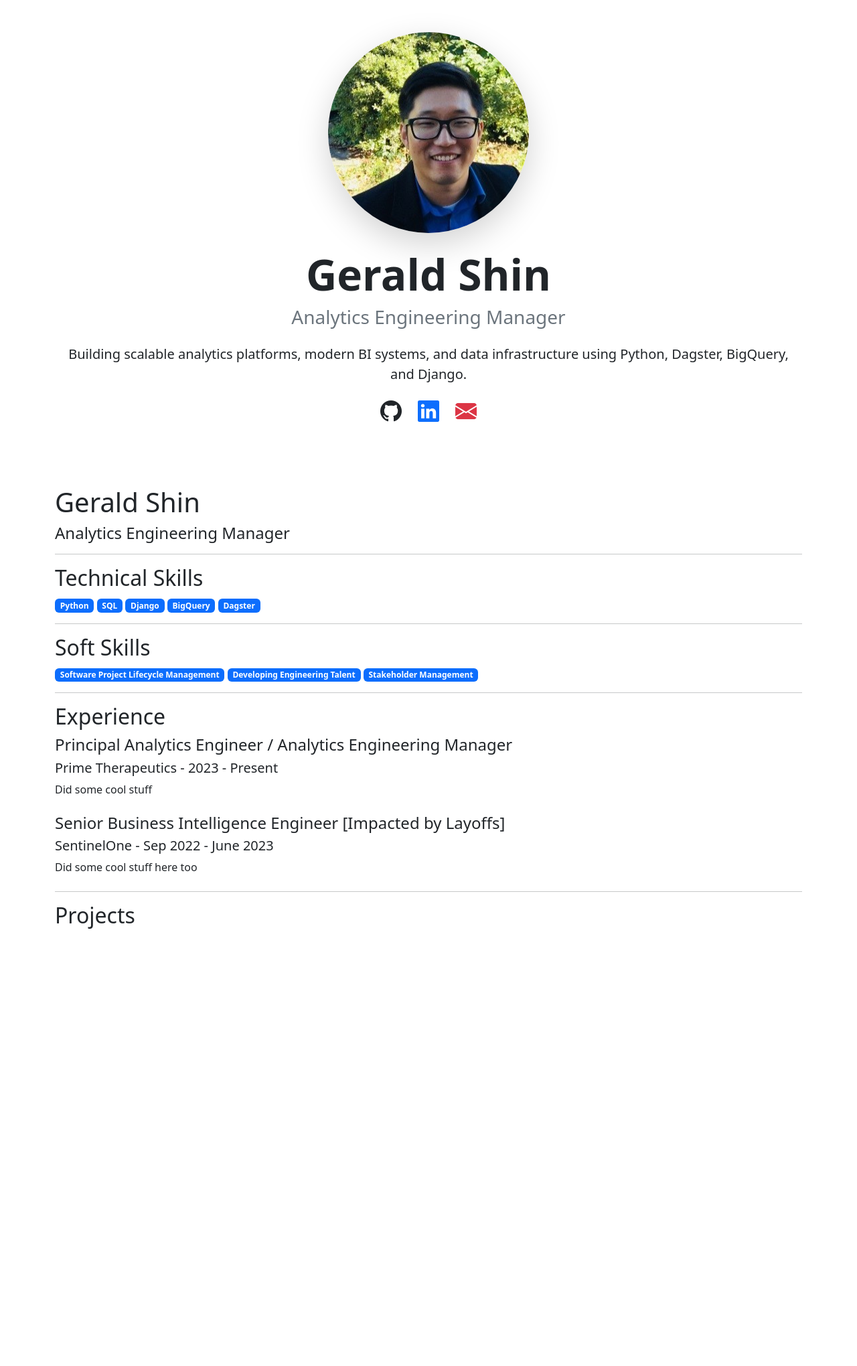
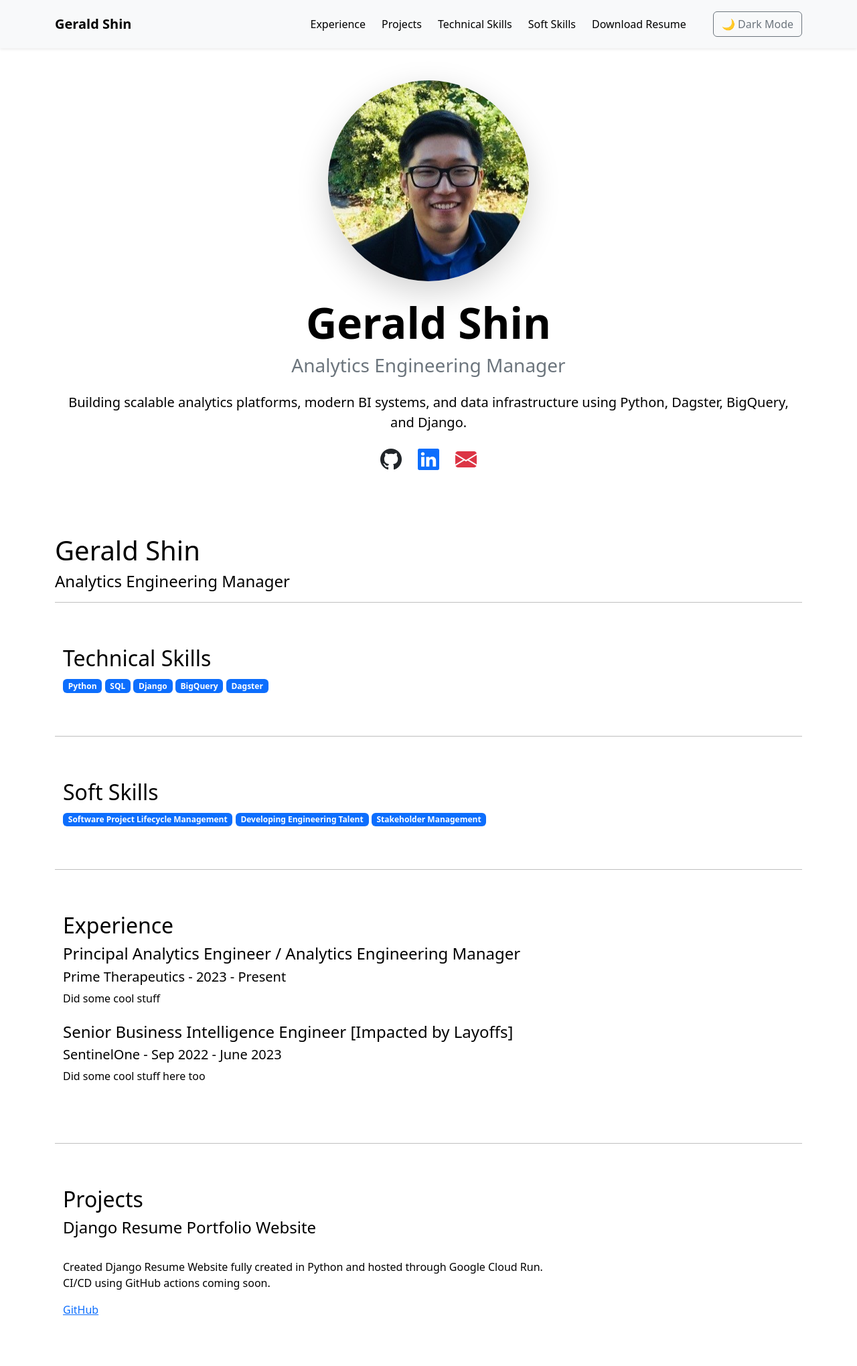
Before and after one commit to GeraldShin/Django-Resume-Website, a Django app: page / in a window 1280 px wide. Shown: the whole page at 67% size. Before the commit the page ends 1387 px from the top, so only its background shows below. Run offline with Django 5.2, Linux system fonts and the light colour scheme.

Commit message:
Adding a lot of extra stuff into the html templates. Just messing around here. But found out that light mode and dark mode are actually pretty easy to add.

```diff
--- a/portfolio/data/resume_data.json
+++ b/portfolio/data/resume_data.json
@@ -18,5 +18,11 @@
       "description": "Did some cool stuff here too"
     }
   ],
-  "projects": []
+  "projects": [
+    {
+      "name" : "Django Resume Portfolio Website",
+      "description" : "Created Django Resume Website fully created in Python and hosted through Google Cloud Run.\nCI/CD using GitHub actions coming soon.",
+      "github_url" : "https://github.com/GeraldShin/resumewebsite"
+    }
+  ]
 }
--- a/portfolio/templates/portfolio/home.html
+++ b/portfolio/templates/portfolio/home.html
@@ -1,4 +1,28 @@
 {% load static %}
+
+
+<nav class="navbar navbar-expand-lg navbar-light bg-light sticky-top shadow-sm py-3">
+    <div class="container">
+        <a class="navbar-brand fw-bold me-5" href="#home">Gerald Shin</a>
+
+        <div class="d-flex align-items-center gap-4">
+            <a class="nav-link d-inline-block" href="#experience">Experience</a>
+            <a class="nav-link d-inline-block" href="#projects">Projects</a>
+            <a class="nav-link d-inline-block" href="#technical skills">Technical Skills</a>
+            <a class="nav-link d-inline-block" href="#soft skills">Soft Skills</a>
+            <a class="nav-link d-inline-block" href="{% static 'files/GeraldShinResume_v4.6.pdf' %}" download>
+                Download Resume
+            </a>
+            <button
+                id="theme-toggle"
+                class="btn btn-outline-secondary ms-3"
+            >
+                🌙 Dark Mode
+            </button>
+        </div>
+    </div>
+</nav>
+
 
 <section class="container py-5">
 
@@ -65,6 +89,46 @@
 <!DOCTYPE html>
 <html>
 <head>
+    <style>
+
+    body {
+        transition: background-color 0.3s, color 0.3s;
+    }
+
+    body.light-mode {
+        background-color: white;
+        color: black;
+    }
+
+    body.dark-mode {
+        background-color: #121212;
+        color: white;
+    }
+
+    .dark-mode .card {
+        background-color: #1e1e1e;
+        color: white;
+    }
+
+    .dark-mode .navbar {
+        background-color: #1e1e1e !important;
+    }
+
+    .dark-mode a {
+        color: #90caf9;
+    }
+
+    </style>
+
+    <style>
+    html {
+        scroll-behavior: smooth;
+    }
+
+    section {
+        scroll-margin-top: 80px;
+    }
+    </style>
 
     <style>
 
@@ -92,16 +156,52 @@
     >
 </head>
 
+<script>
+
+const toggleButton = document.getElementById("theme-toggle");
+
+const savedTheme = localStorage.getItem("theme");
+
+if (savedTheme) {
+    document.body.className = savedTheme;
+} else {
+    document.body.className = "light-mode";
+}
+
+toggleButton.addEventListener("click", () => {
+
+    if (document.body.classList.contains("light-mode")) {
+
+        document.body.classList.remove("light-mode");
+        document.body.classList.add("dark-mode");
+
+        localStorage.setItem("theme", "dark-mode");
+
+        toggleButton.innerText = "☀️ Light Mode";
+
+    } else {
+
+        document.body.classList.remove("dark-mode");
+        document.body.classList.add("light-mode");
+
+        localStorage.setItem("theme", "light-mode");
+
+        toggleButton.innerText = "🌙 Dark Mode";
+    }
+});
+
+</script>
+
 <body>
 
-<div class="container mt-5">
+<div id='home' class="container mt-5">
 
     <h1>Gerald Shin</h1>
     <h4>Analytics Engineering Manager</h4>
 
     <hr>
 
-    <section>
+    <section id="technical skills" class="container py-5">
         <h2>Technical Skills</h2>
 
         {% for skill in technical_skills %}
@@ -111,7 +211,7 @@
         {% endfor %}
     </section>
     <hr>
-    <section>
+    <section  id="soft skills" class="container py-5">
         <h2>Soft Skills</h2>
 
         {% for skill in soft_skills %}
@@ -123,7 +223,7 @@
 
     <hr>
 
-    <section>
+    <section id="experience" class="container py-5">
         <h2>Experience</h2>
 
         {% for exp in experience %}
@@ -137,13 +237,14 @@
 
     <hr>
 
-    <section>
+    <section id="projects" class="container py-5">
         <h2>Projects</h2>
 
         {% for project in projects %}
             <div class="mb-4">
                 <h4>{{ project.name }}</h4>
-                <p>{{ project.description }}</p>
+                <p style="white-space: pre-line;">
+                    {{ project.description }}</p>
 
                 {% if project.github_url %}
                     <a href="{{ project.github_url }}">
```
Also changed, not shown: 1 other file.
